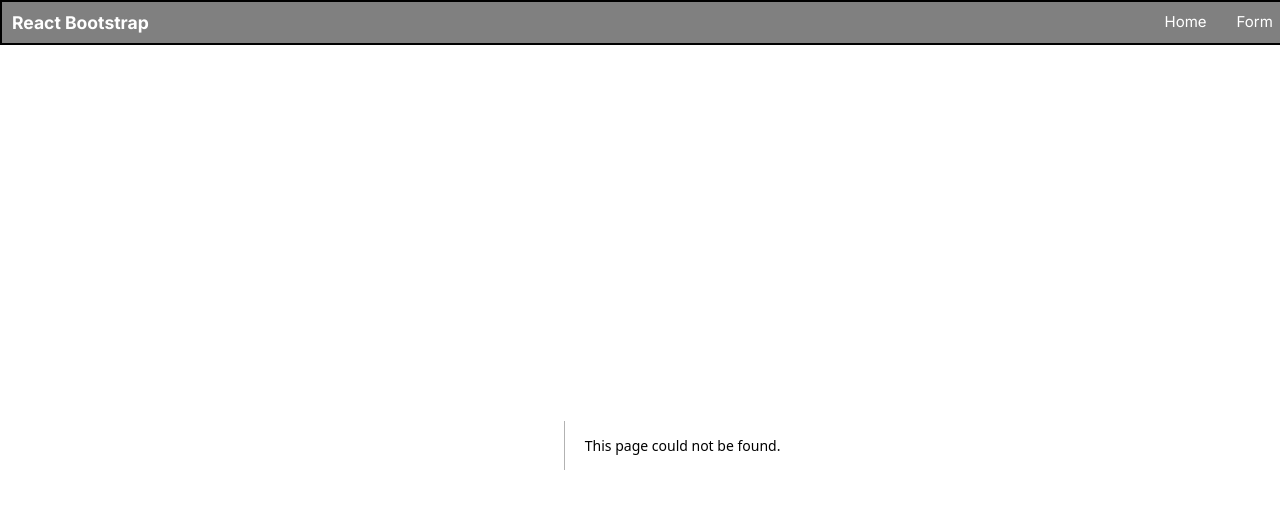
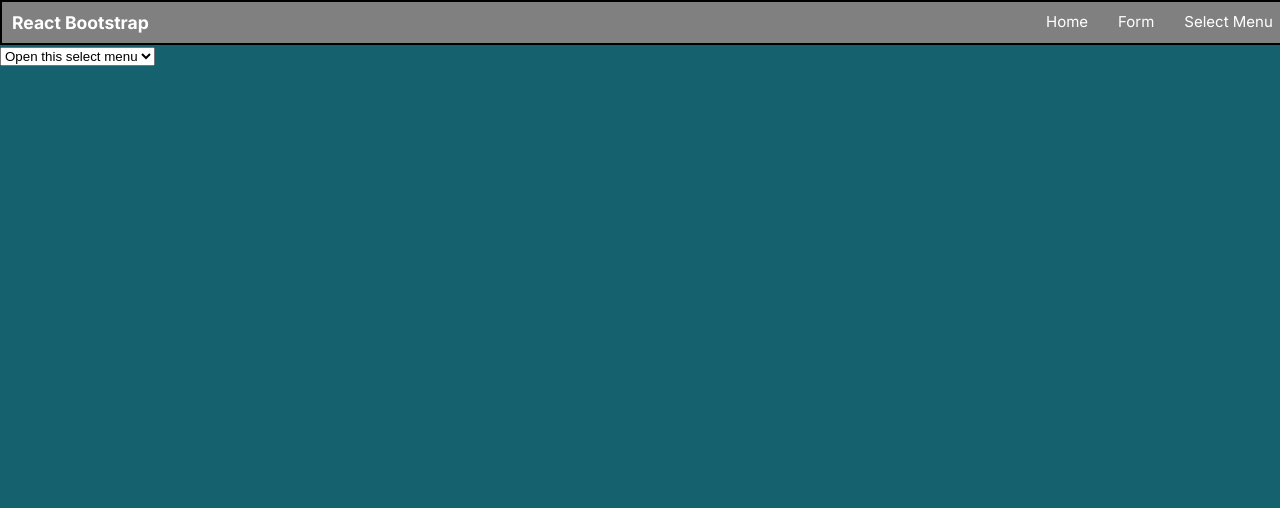
Before and after one commit to TheCarAndBikeGuy/shared-react-assignment, a Next.js app in the folder react-bootstrap/: page /select in a window 1280 px wide. Before the commit this address had no page. Shown: the top 508 px of the page. Built offline with nearby package versions, Linux system fonts and the light colour scheme.

Commit message:
new stuff

```diff
--- a/react-bootstrap/src/app/layout.js
+++ b/react-bootstrap/src/app/layout.js
@@ -22,8 +22,7 @@ export default function RootLayout({ children }) {
             <Link className="home" href={"/form"}>
               Form
             </Link>
-            {/*  <Link className="home" href={"/carousel"}>Carousel</Link> */}
-            {/*  <Link className="home" href={"/selectmenu"}>Select Menu</Link> */}
+             <Link className="home" href={"/select"}>Select Menu</Link>
           </nav>
         </header>
         {children}
--- /dev/null
+++ b/react-bootstrap/src/app/select/page.js
@@ -0,0 +1,14 @@
+import Form from 'react-bootstrap/Form';
+
+function SelectBasicExample() {
+  return (
+    <Form.Select aria-label="Default select example">
+      <option>Open this select menu</option>
+      <option value="1">One</option>
+      <option value="2">Two</option>
+      <option value="3">Three</option>
+    </Form.Select>
+  );
+}
+
+export default SelectBasicExample;
```
Also changed, not shown: react-bootstrap/src/app/components/select.js (added, +14 -0 lines).
